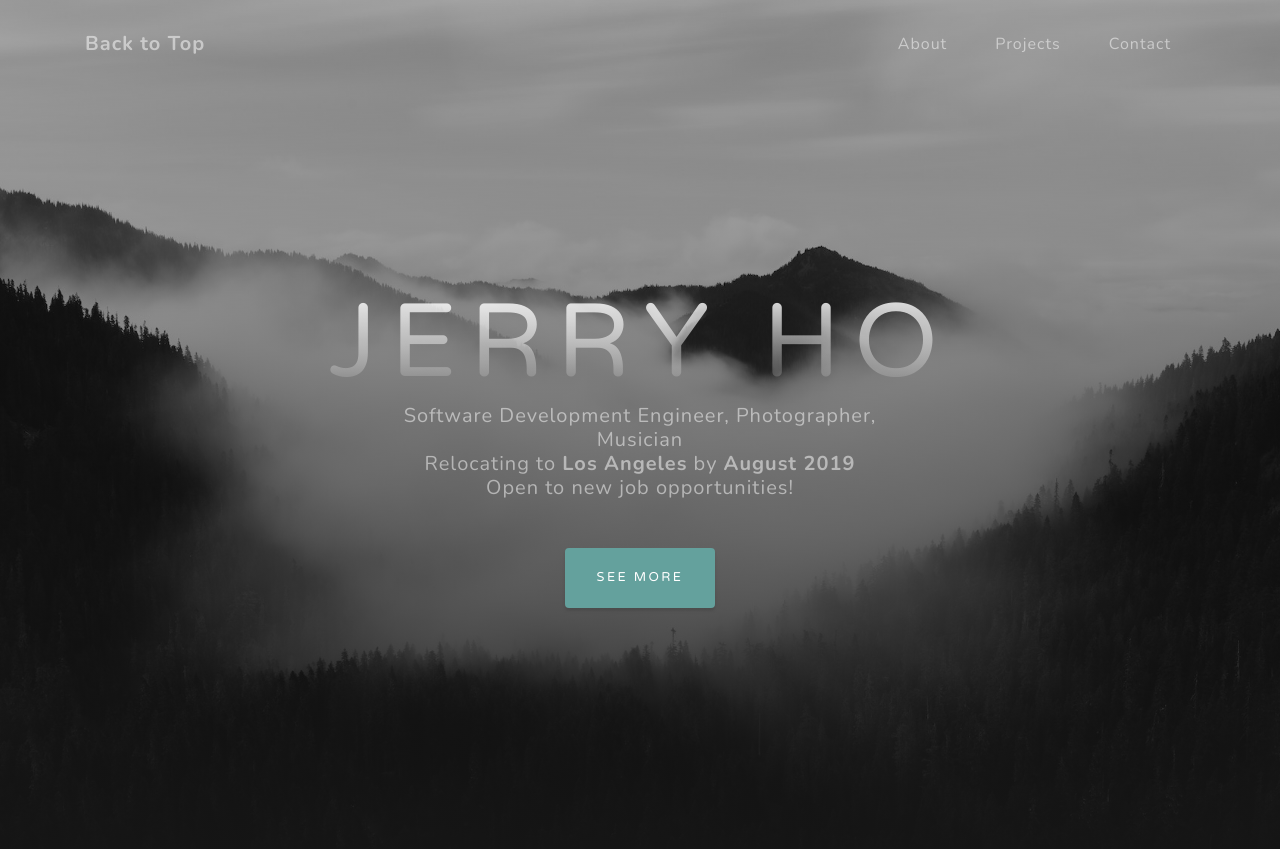
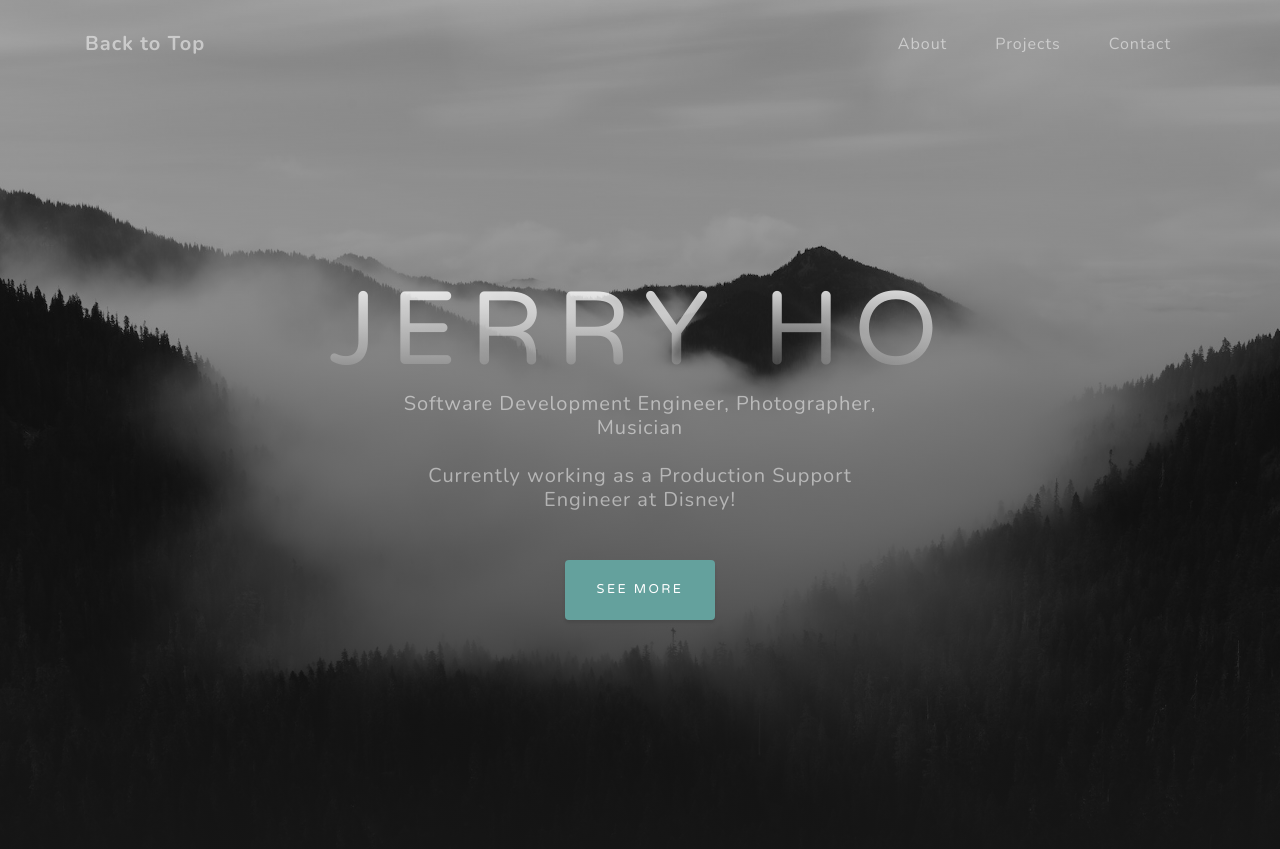
Before and after one commit to mrjerryho/mrjerryho.github.io, a Jekyll site: the page index.html, which Jekyll copies as it is, in a window 1280 px wide and 900 px high. Shown: the top 849 px of the window. Built offline with Jekyll 4.4.1, drawn with Linux system fonts in a browser that asks for light colours; some of the changed text lies outside the part shown.

Commit message:
Update Title

```diff
--- a/index.html
+++ b/index.html
@@ -70,9 +70,8 @@
 			</h1>
 			<h2 class="text-white-50 mx-auto mt-2 mb-5">
 				Software Development Engineer, Photographer, Musician <br/>
-
-				Relocating to <b>Los Angeles</b> by <b>August 2019</b>
-				Open to new job opportunities!
+				<br/>
+				Currently working as a Production Support Engineer at Disney!
 			</h2>
 			<a href="#about" class="btn btn-primary js-scroll-trigger">
 				See More
@@ -279,7 +278,7 @@
 						<i class="fas fa-map-marked-alt text-primary mb-2"></i>
 						<h4 class="text-uppercase m-0">Location</h4>
 						<hr class="my-4">
-						<div class="small text-black-50">Atlanta, GA</div>
+						<div class="small text-black-50">Los Angeles, CA</div>
 					</div>
 				</div>
 			</div>
```
Also changed, not shown: Gemfile.lock.
